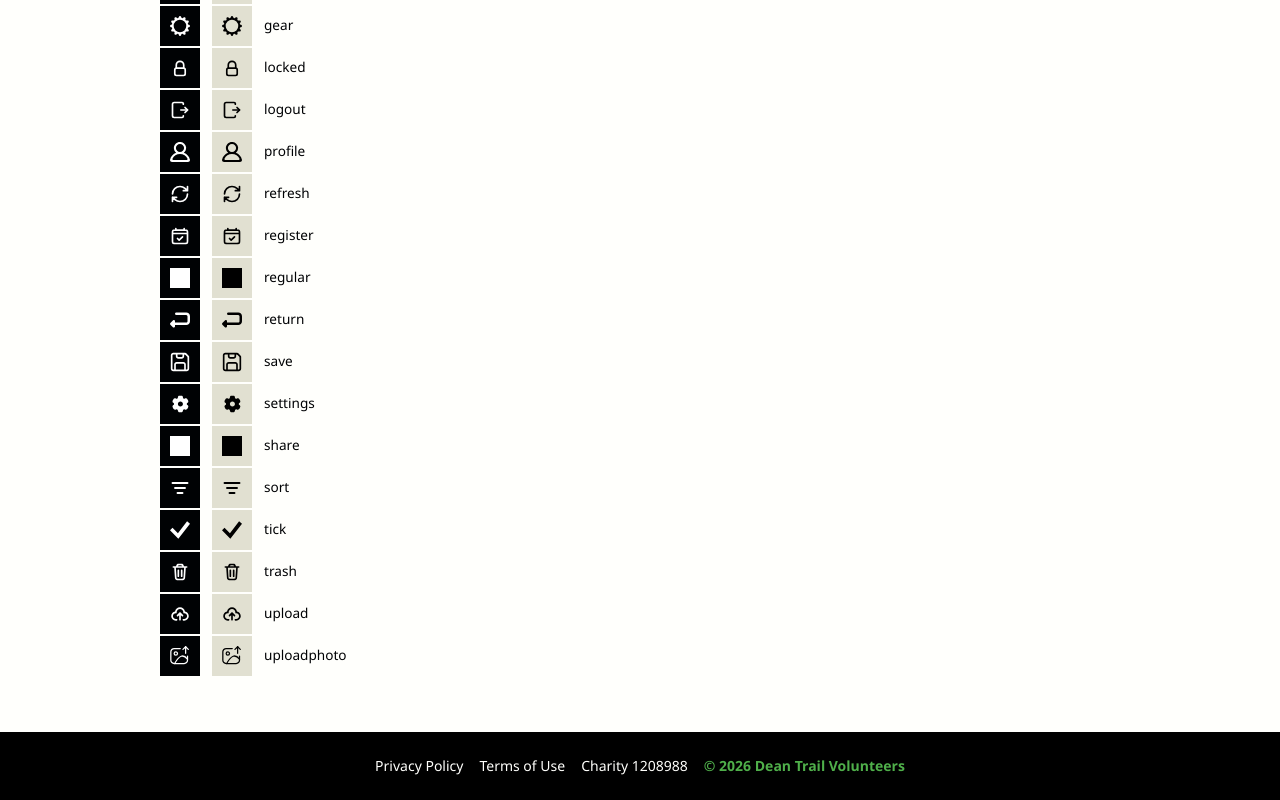
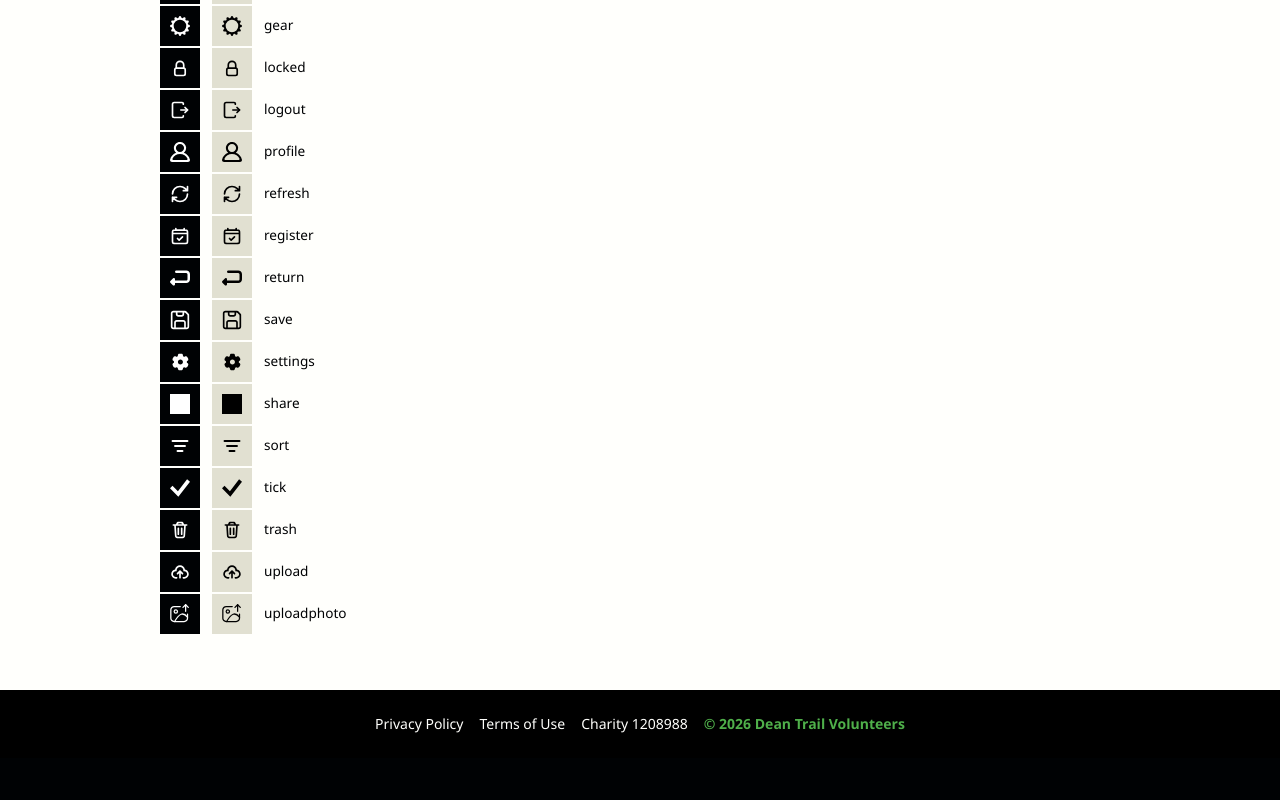
Before and after one commit to gothandy/dtv-tracker-app, a Vue app in the folder frontend/: page /sandbox/icons in a window 1280 px wide. Shown: the part 1892-2692 px from the top of the page. After the commit the page ends 2650 px from the top, so only its background shows below. Built offline with nearby package versions, Linux system fonts and the light colour scheme; no server answers; grey boxes are pictures that could not be loaded; a web font is replaced by a local one.

Commit message:
Sandbox 'regular' bug fixed.

```diff
--- a/frontend/src/pages/sandbox/SandboxIcons.vue
+++ b/frontend/src/pages/sandbox/SandboxIcons.vue
@@ -43,7 +43,8 @@ const groups = [
   {
     label: 'Badges',
     prefix: 'badges/',
-    icons: ['card', 'child', 'csr', 'dig', 'diglead', 'firstaider', 'group', 'late', 'member', 'new', 'nophoto', 'regular'],
+    icons: ['card', 'child', 'csr', 'dig', 'diglead', 'firstaider', 'group', 'late',
+      'member', 'new', 'nophoto', 'regular'],
   },
   {
     label: 'Brands',
@@ -57,7 +58,7 @@ const groups = [
       'add', 'burger', 'checkboxes', 'clock', 'close',
       'delete', 'download', 'edit',
       'filter', 'gear', 'locked', 'logout',
-      'profile', 'refresh', 'register', 'regular', 'return',
+      'profile', 'refresh', 'register', 'return',
       'save', 'settings', 'share', 'sort', 'tick', 'trash', 'upload', 'uploadphoto',
     ],
   },
```
